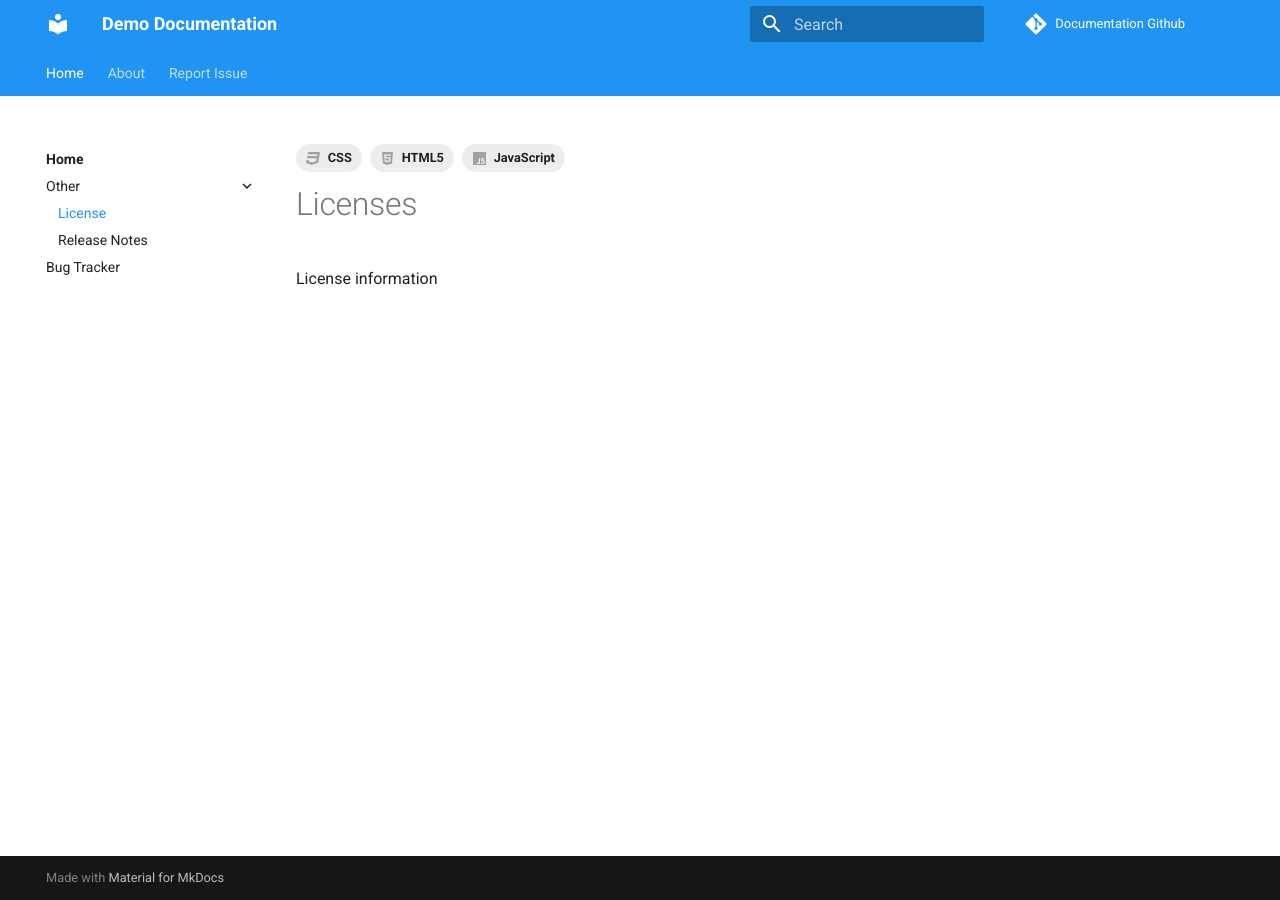
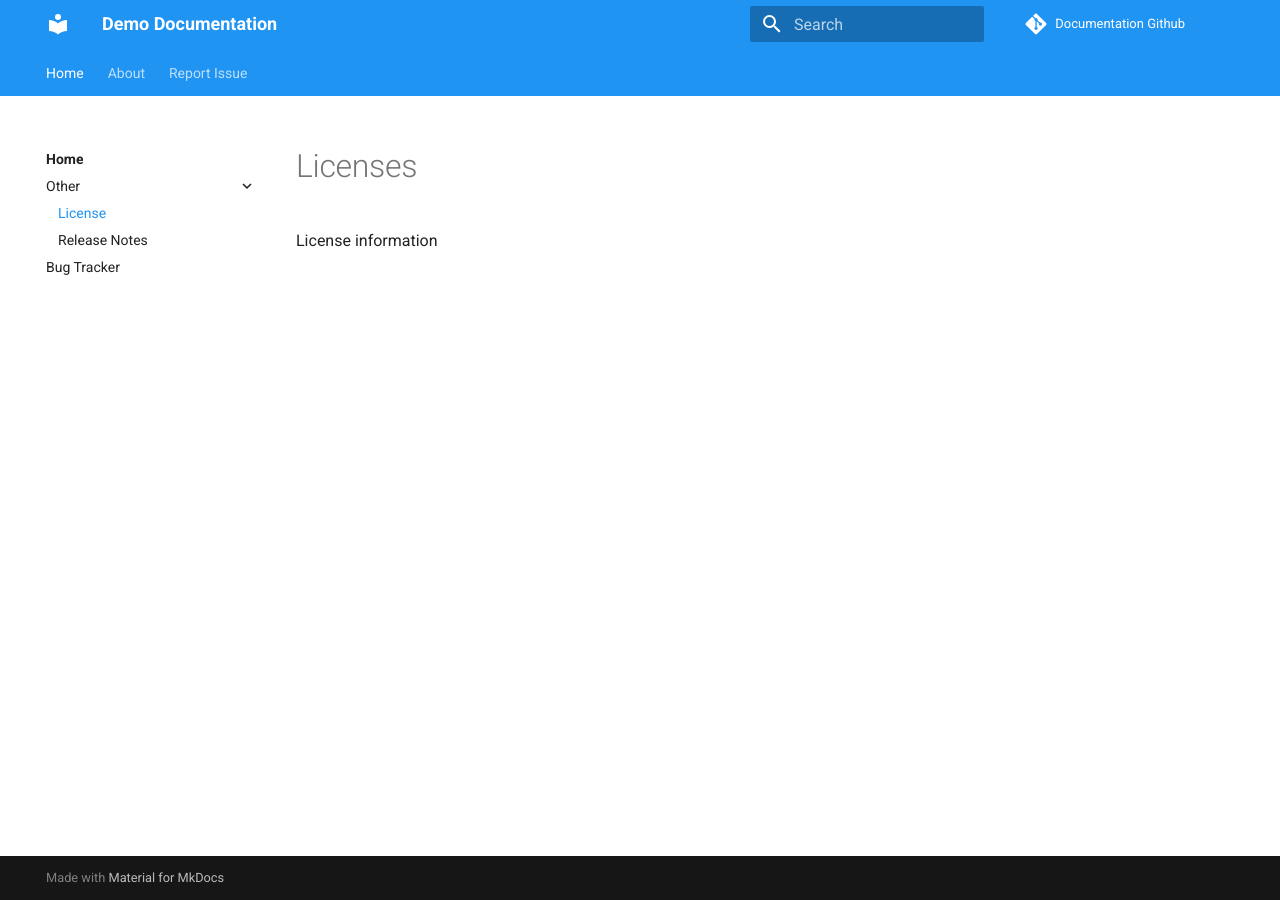
Before and after one commit to rgeerkens/Documentation, an MkDocs documentation site: the page built from docs/licenses.md, in a window 1280 px wide. Built offline with MkDocs 1.6.1 and Material for MkDocs 9.7.7, drawn with Linux system fonts in a browser that asks for light colours; comment, search, counter and statistics services are not loaded; the version menu is left out.

Commit message:
Update mkdocs.yml

```diff
--- a/mkdocs.yml
+++ b/mkdocs.yml
@@ -16,22 +16,22 @@ theme:
       - navigation.indexes
       - toc.follow
       - navigation.top
-    icon:
-      tag:
-        html: fontawesome/brands/html5
-        js: fontawesome/brands/js
-        css:  fontawesome/brands/css3
+#    icon:
+#      tag:
+#        html: fontawesome/brands/html5
+#        js: fontawesome/brands/js
+#        css:  fontawesome/brands/css3
 
 extra:
-  tags:
-    HTML5: html
-    JavaScript: js
-    CSS: css
+#  tags:
+#    HTML5: html
+#    JavaScript: js
+#    CSS: css
   version:
     provider: mike
 
 plugins:
-  - tags
+#  - tags
   - search
 
 markdown_extensions:
```
